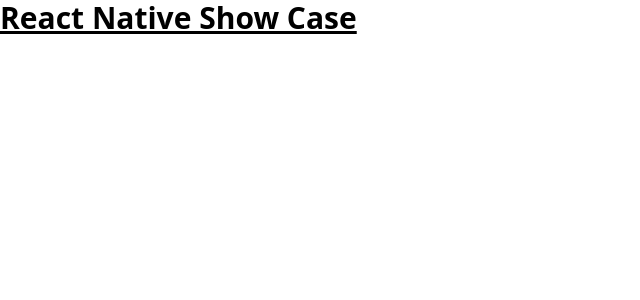
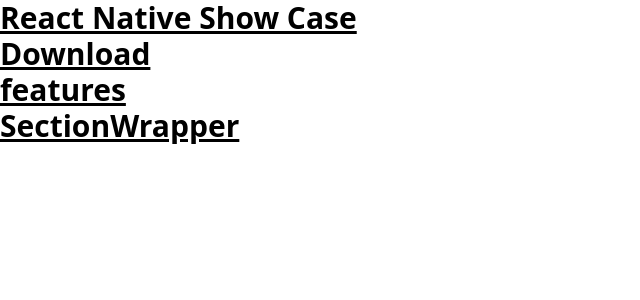
Before and after one commit to shahzaibansari123/Shezi-NftMarketPlaceShowCasePage, a React (Create React App) app: page / in a window 1280 px wide. Shown: the top 300 px of the page, without its empty margins (0-640 px from the left). Built offline with nearby package versions, Linux system fonts and the light colour scheme; the HTML template or start-up script is replaced by a standard one.

Commit message:
work complete

```diff
--- a/src/App.js
+++ b/src/App.js
@@ -1,9 +1,12 @@
-
+import {Download, Features,SectionWrapper} from './components'
 
 const App=()=> {
   return (
     <div className="text-3xl font-bold underline">
      <h1>React Native Show Case</h1>
+     <Download />
+     <Features />
+     <SectionWrapper />
     </div>
   );
 }
--- a/src/components/Button.jsx
+++ b/src/components/Button.jsx
@@ -0,0 +1,9 @@
+import React from 'react'
+
+const Button = () => {
+  return (
+    <div>Button</div>
+  )
+}
+
+export default Button
--- a/src/components/Download.jsx
+++ b/src/components/Download.jsx
@@ -0,0 +1,11 @@
+import React from 'react'
+
+const Download = () => {
+  return (
+    <div>
+      Download
+    </div>
+  )
+}
+
+export default Download
--- a/src/components/Features.jsx
+++ b/src/components/Features.jsx
@@ -0,0 +1,11 @@
+import React from 'react'
+
+const Features = () => {
+  return (
+    <div>
+      features
+    </div>
+  )
+}
+
+export default Features
--- a/src/components/SectionWrapper.jsx
+++ b/src/components/SectionWrapper.jsx
@@ -0,0 +1,11 @@
+import React from 'react'
+
+const SectionWrapper = () => {
+  return (
+    <div>
+      SectionWrapper
+    </div>
+  )
+}
+
+export default SectionWrapper
--- /dev/null
+++ b/src/components/index.js
@@ -0,0 +1,5 @@
+import Features from "./Features";
+import Download from './Download';
+import SectionWrapper from "./SectionWrapper";
+
+export {Download, SectionWrapper, Features}
```
